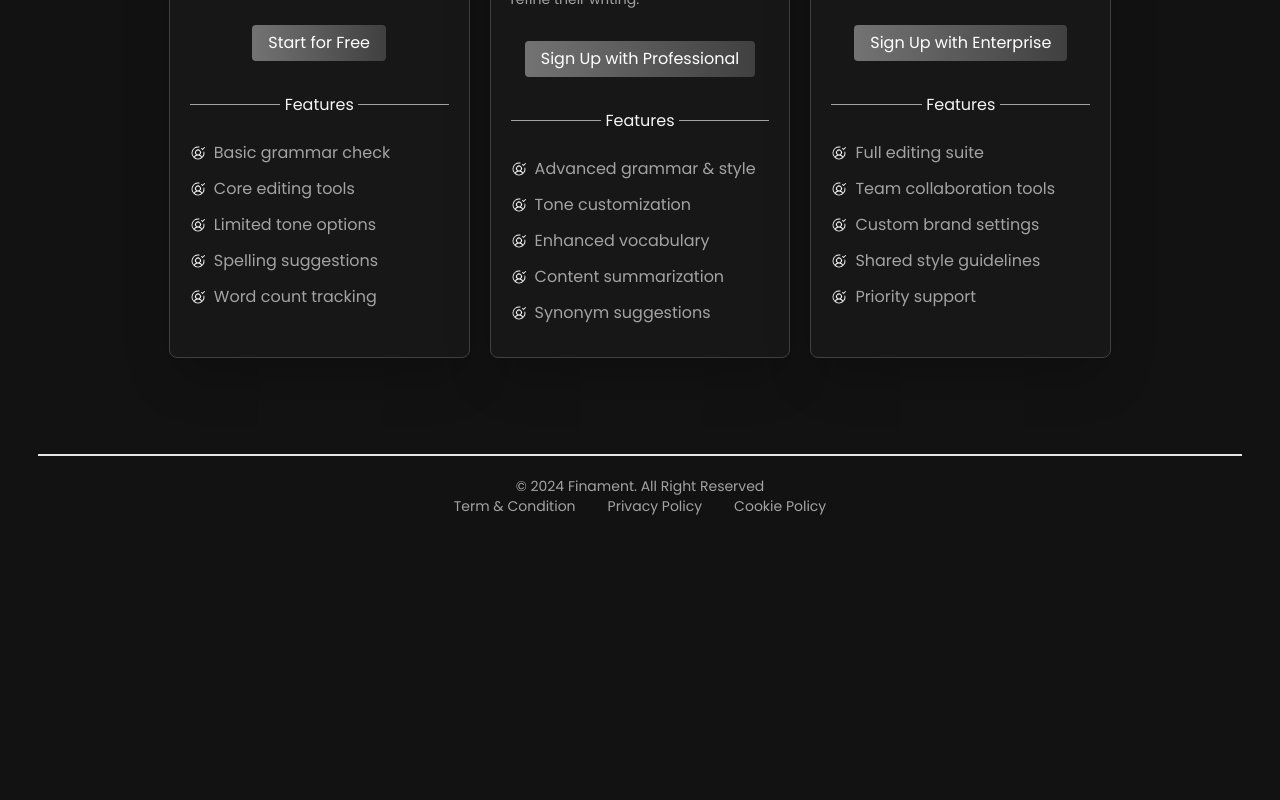
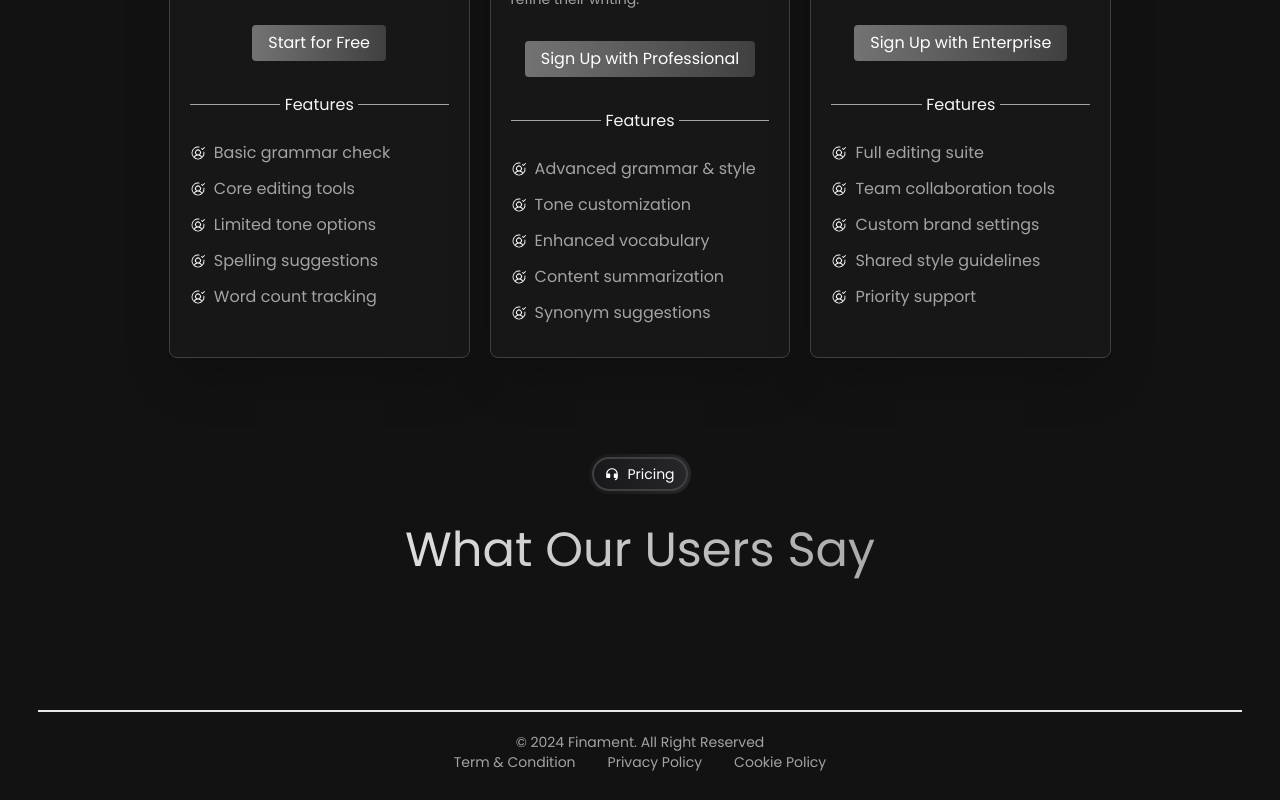
Before and after one commit to kammar20/WriteAura, a React (Vite) app: page / in a window 1280 px wide. Shown: the part 2507-3307 px from the top of the page. Before the commit the page ends 3051 px from the top, so only its background shows below. Built offline with nearby package versions, Linux system fonts and the light colour scheme.

Commit message:
updated the hero bg

```diff
--- a/src/App.jsx
+++ b/src/App.jsx
@@ -17,7 +17,7 @@ export default function App() {
       <AvailableFor />
       <WorkingSection />
       <PricingSection />
-      {/* <Testimonial /> */}
+      <Testimonial />
       <Footer />
     </div>
   );
--- a/tailwind.config.js
+++ b/tailwind.config.js
@@ -11,7 +11,7 @@ export default {
     },
     extend: {
       backgroundImage: {
-        'hero-pattern': "url('./src/assets/svg/bg.svg')",
+        'hero-pattern': "url('/src/assets/svg/bg.svg')",
         'custom-gradient': 'linear-gradient(to right, #737373, #404040)',
         'custom-gradient-text': 'linear-gradient(to right, #e5e5e5, #a3a3a3)',
       },
```
